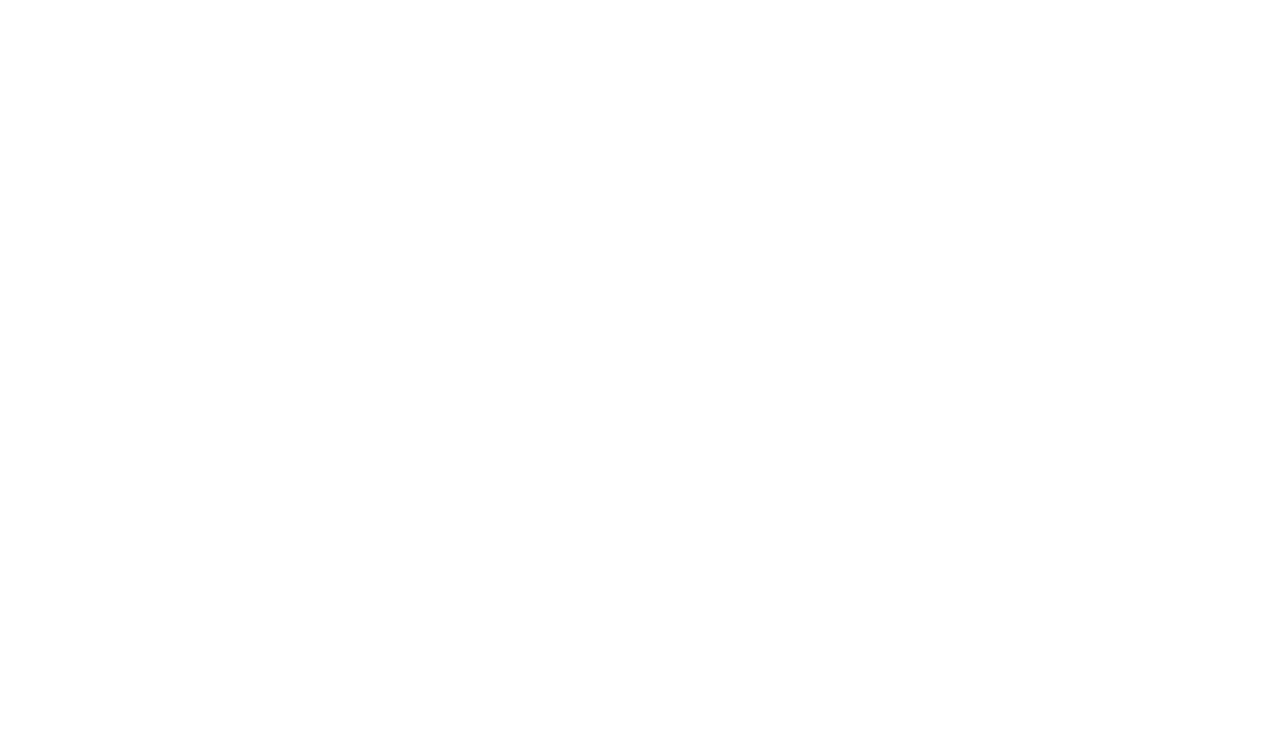
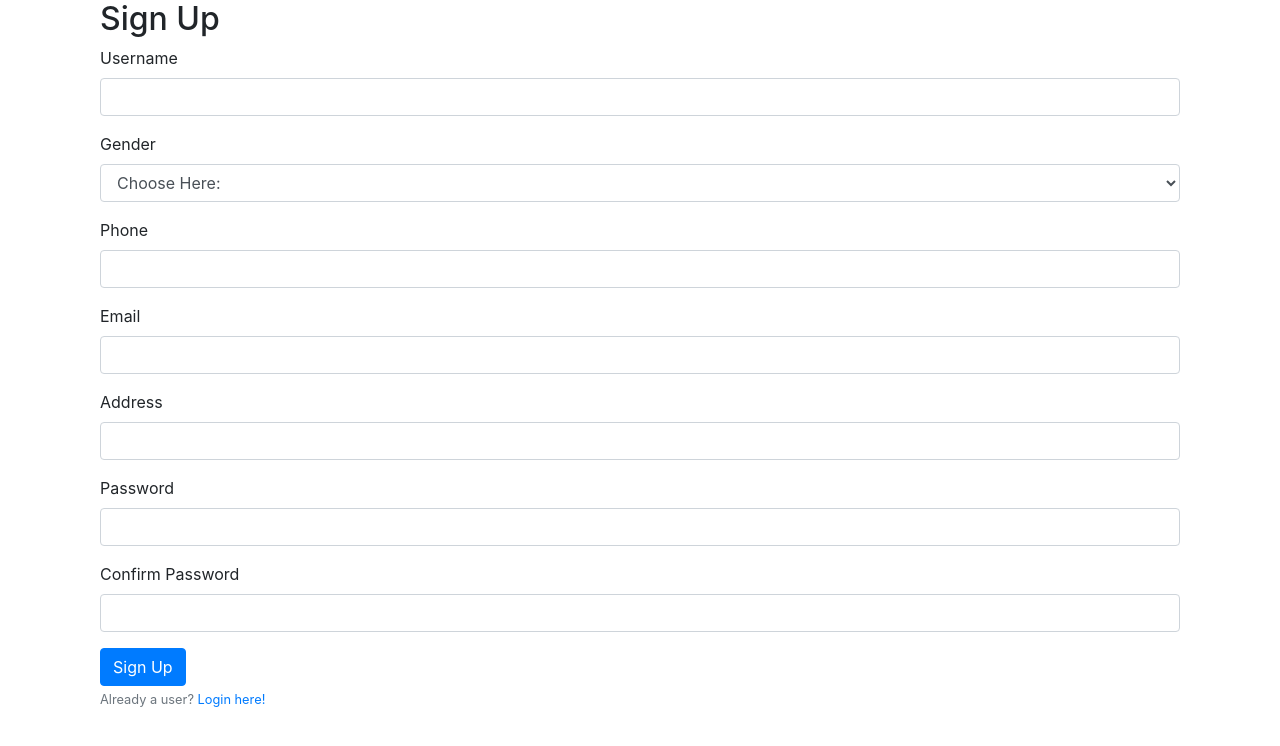
Before and after one commit to sujanodari/Front-end_Break_O_Last-Hotel-Booking-system-, a React app: page /register in a window 1280 px wide. Shown: the top 746 px of the page. Built offline with nearby package versions, Linux system fonts and the light colour scheme.

Commit message:
[#4] creating registration fourm and using apis for it

```diff
--- a/src/App.js
+++ b/src/App.js
@@ -2,7 +2,7 @@
 import {Container} from 'reactstrap';
 import { BrowserRouter, Route, Switch } from 'react-router-dom';
 import Login from './components/login/Login';
-// import Register from './components/register/Register';
+ import Register from './components/register/Register';
 // import Dashboard from './components/dashboard/Dashboard'
 
 
@@ -12,8 +12,8 @@
             <BrowserRouter>
             <Switch>
             <Route exact path='/' component={Login} />
-            {/* <Route exact path='/register' component={Register}/>
-            <Route exact path='/dashboard' component={Dashboard}/> */}
+            <Route exact path='/register' component={Register}/>
+            {/* <Route exact path='/dashboard' component={Dashboard}/> */}
             </Switch>
             </BrowserRouter>
 
--- a/src/components/login/Login.js
+++ b/src/components/login/Login.js
@@ -1,10 +1,10 @@
 import React from 'react';
-import {link,Redirect} from 'react-router-dom';
+import {Link,Redirect} from 'react-router-dom';
 
 import axios from 'axios';
 import {
     Container, Col, Form,
-    FormGroup, Label, Input,
+    FormGroup,FormText, Label, Input,
     Button,
   } from 'reactstrap';
 
@@ -81,6 +81,7 @@
             </FormGroup>
           </Col>
           <Button onClick={this.login}>Login</Button>
+          <FormText>Not yet a user? <Link to='/register'> Sign Up here!</Link></FormText>
         </Form>
       </Container>
         );
--- a/src/components/register/Register.js
+++ b/src/components/register/Register.js
@@ -0,0 +1,117 @@
+import React, { Component } from 'react'
+import { Button, Form, FormGroup, Label, Input, Container, FormText } from 'reactstrap'
+import { Link, Redirect } from 'react-router-dom'
+import axios from 'axios'
+
+class Register extends React.Component{
+    constructor(props){
+        super(props)
+        this.state={
+            username: '',
+            gender: '',
+            phone: '',
+            address:"",
+            email:'',
+            password: '',
+            cPassword:'',
+            isRegistered: false
+        }
+    }
+
+      //to handle change of form
+      handleChange=(e)=>{
+        this.setState({
+            [e.target.name]:e.target.value
+        })
+       // console.log(e.target.value)
+    }
+
+
+    register=(e)=>{
+console.log("chalyo")
+        //prevent default
+        e.preventDefault();
+
+      //using axois to hit api
+      axios.post('http://localhost:3012/api/v1/users/signup',this.state)
+      .then((response)=>{
+
+        console.log(response.data)
+          //setting registered to true to redirect to login component
+          this.setState({
+            username: '',
+            gender: '',
+            phone: '',
+            address:"",
+            email:'',
+            password: '',
+            cPassword:'',
+            isRegistered: true
+          })
+          console.log(this.state)
+      }).catch((err)=>{console.log(err)})
+
+    }
+
+
+    render(){
+        if (this.state.isRegistered === true) {
+            return <Redirect to='/' />
+        }
+        return(
+            <Container>
+
+            <h2>Sign Up</h2>
+            <Form>
+                <FormGroup>
+                    <Label for='username'>Username</Label>
+                    <Input type='text' name='username' id='username'
+                        value={this.state.username} onChange={this.handleChange} />
+                </FormGroup>
+
+                 <FormGroup>
+                        <Label for="exampleSelect">Gender</Label>
+                        <Input type="select" name="gender" id="gender" value={this.state.gender} onChange={this.handleChange} >
+                        <option>Choose Here:</option>
+                        <option>Male</option>
+                        <option>Female</option>
+                        <option>Others</option>
+                        </Input>
+                    </FormGroup>
+
+
+                <FormGroup>
+                    <Label for='phone'>Phone</Label>
+                    <Input type='text' name='phone' id='phone'
+                        value={this.state.phone} onChange={this.handleChange} />
+                </FormGroup>
+                <FormGroup>
+                    <Label for='email'>Email</Label>
+                    <Input type='email' name='email' id='email'
+                        value={this.state.email} onChange={this.handleChange} />
+                </FormGroup>
+                <FormGroup>
+                    <Label for='address'>Address</Label>
+                    <Input type='text' name='address' id='address'
+                        value={this.state.address} onChange={this.handleChange} />
+                </FormGroup>
+                <FormGroup>
+                    <Label for='password'>Password</Label>
+                    <Input type='password' name='password' id='password'
+                        value={this.state.password} onChange={this.handleChange} />
+                </FormGroup>
+                <FormGroup>
+                    <Label for='cPassowrd'>Confirm Password</Label>
+                    <Input type='password' name='cPassword' id='cPassword'
+                        value={this.state.cPassword} onChange={this.handleChange} />
+                </FormGroup>
+                <Button color='primary' onClick={this.register}>Sign Up</Button>
+                <FormText>Already a user? <Link to='/'> Login here!</Link></FormText>
+            </Form>
+        </Container>
+        )
+
+    }
+}
+
+export default Register;
```
Also changed, not shown: 1 other file (tests, documents, lock files or other folders).
